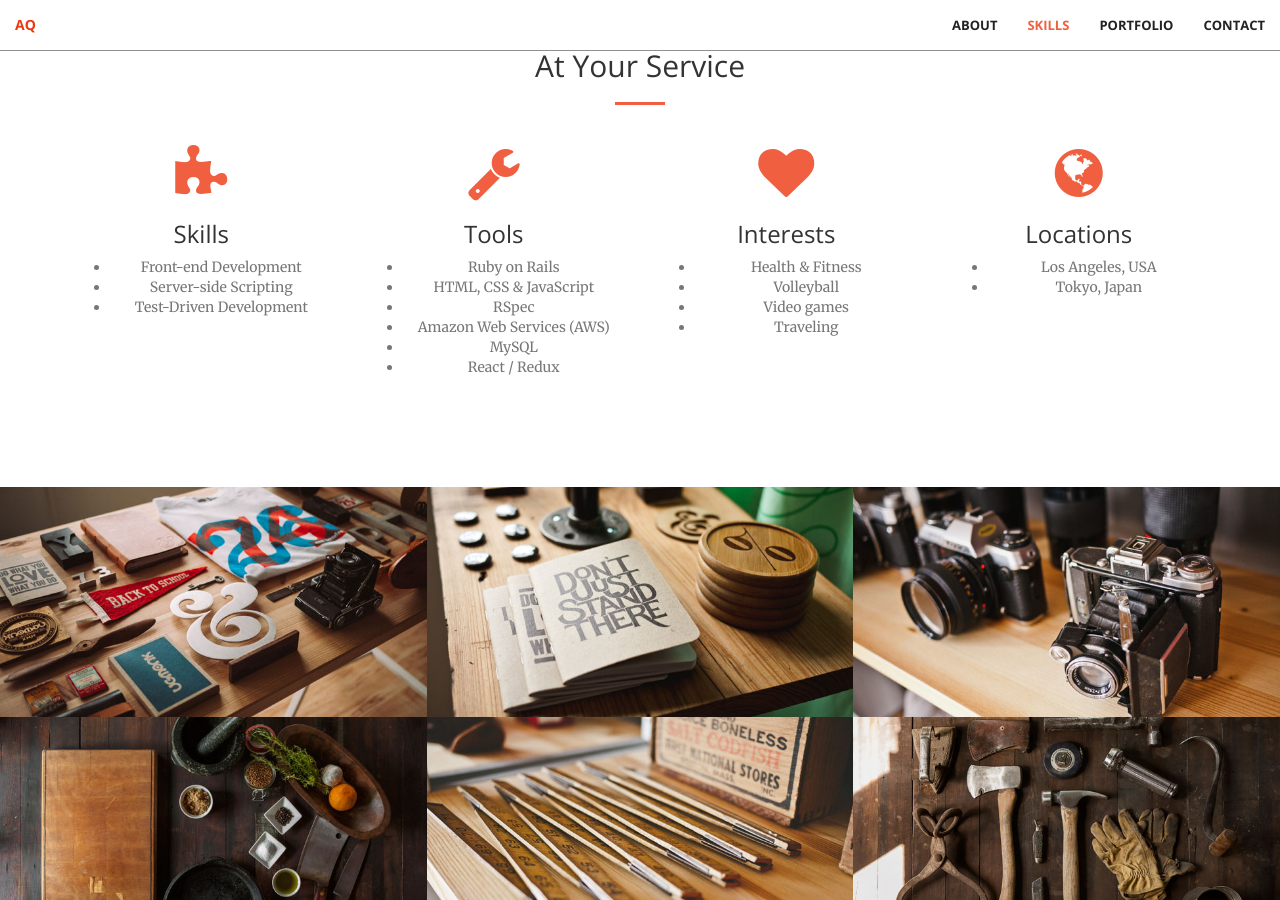
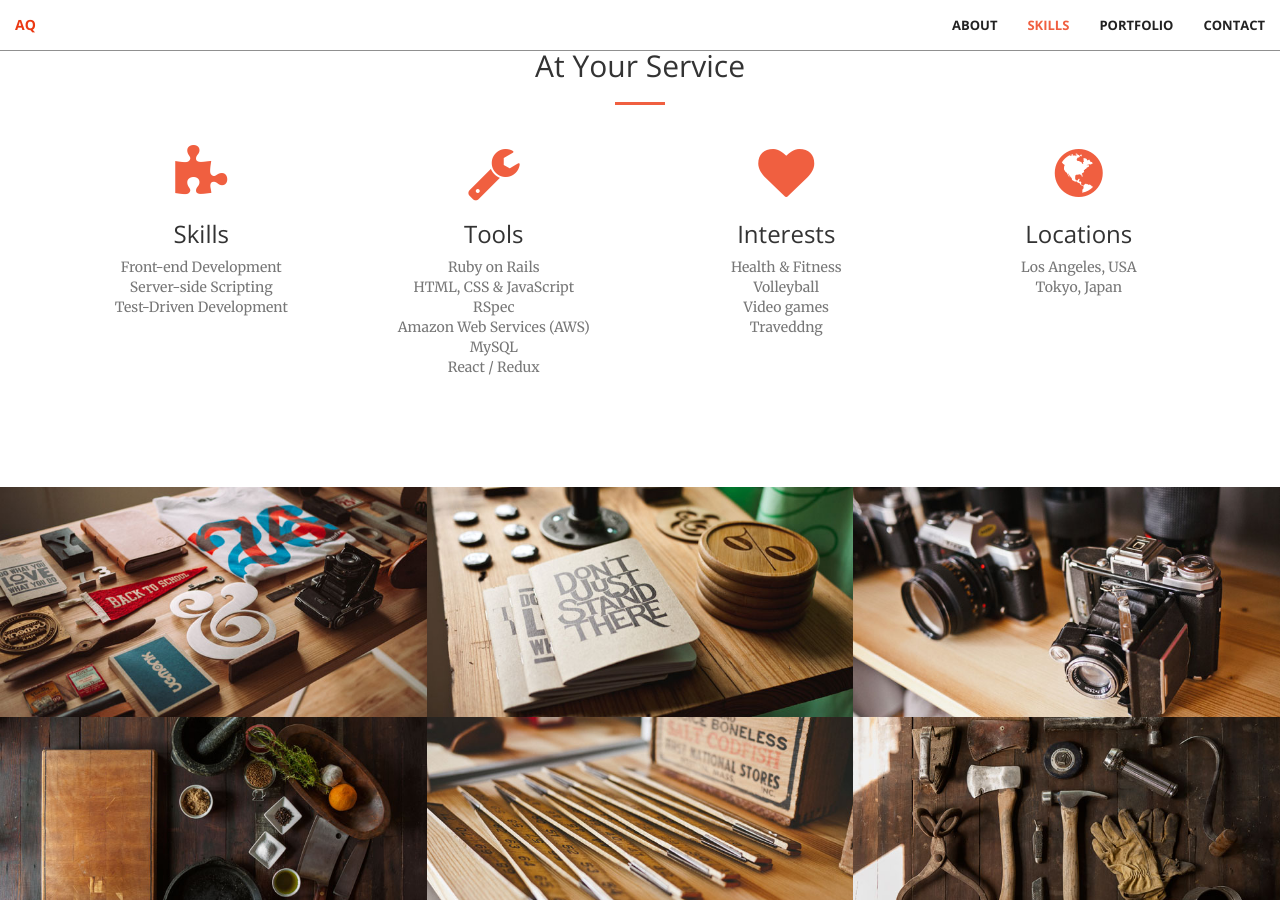
Before and after one commit to andrewquan/andrewquan.github.io, a Jekyll site: the page built from index.html, in a window 1280 px wide and 900 px high, scrolled down 1601 px. Built offline with Jekyll 4.4.1, drawn with Linux system fonts in a browser that asks for light colours.

Commit message:
fix padding for lists

```diff
--- a/_includes/skills.html
+++ b/_includes/skills.html
@@ -14,9 +14,9 @@
           <i class="fa fa-4x fa-puzzle-piece wow bounceIn text-primary"></i>
           <h3 class="wow bounceIn">Skills</h3>
           <ul class="text-muted wow bounceIn" data-wow-delay=".1s">
-                    	<li>Front-end Development</li>
-                    	<li>Server-side Scripting</li>
-                    	<li>Test-Driven Development</li>
+            <dd>Front-end Development</dd>
+            <dd>Server-side Scripting</dd>
+            <dd>Test-Driven Development</dd>
           </ul>
         </div>
       </div>
@@ -25,12 +25,12 @@
           <i class="fa fa-4x fa-wrench wow bounceIn text-primary" data-wow-delay=".1s"></i>
           <h3 class="wow bounceIn" data-wow-delay=".1s">Tools</h3>
           <ul class="text-muted wow bounceIn" data-wow-delay=".1s">
-                    	<li>Ruby on Rails</li>
-                    	<li>HTML, CSS & JavaScript</li>
-                    	<li>RSpec</li>
-                    	<li>Amazon Web Services (AWS)</li>
-                    	<li>MySQL</li>
-                    	<li>React / Redux</li>
+            <dd>Ruby on Rails</dd>
+            <dd>HTML, CSS & JavaScript</dd>
+            <dd>RSpec</dd>
+            <dd>Amazon Web Services (AWS)</dd>
+            <dd>MySQL</dd>
+            <dd>React / Redux</dd>
           </ul>
         </div>
       </div>
@@ -39,10 +39,10 @@
           <i class="fa fa-4x fa-heart wow bounceIn text-primary" data-wow-delay=".2s"></i>
           <h3 class="wow bounceIn" data-wow-delay=".2s">Interests</h3>
           <ul class="text-muted wow bounceIn" data-wow-delay=".2s">
-                    	<li>Health & Fitness</li>
-                    	<li>Volleyball</li>
-                    	<li>Video games</li>
-                    	<li>Traveling</li>
+            <dd>Health & Fitness</dd>
+            <dd>Volleyball</dd>
+            <dd>Video games</dd>
+            <dd>Traveddng</dd>
           </ul>
         </div>
       </div>
@@ -51,8 +51,8 @@
           <i class="fa fa-4x fa-globe wow bounceIn text-primary" data-wow-delay=".3s"></i>
           <h3 class="wow bounceIn" data-wow-delay=".3s">Locations</h3>
           <ul class="text-muted wow bounceIn" data-wow-delay=".3s">
-                    	<li>Los Angeles, USA</li>
-                    	<li>Tokyo, Japan</li>
+            <dd>Los Angeles, USA</dd>
+            <dd>Tokyo, Japan</dd>
           </ul>
         </div>
       </div>
--- a/_sass/_base.scss
+++ b/_sass/_base.scss
@@ -348,3 +348,7 @@ img::-moz-selection {
 body {
     -webkit-tap-highlight-color: $theme-dark;
 }
+
+ul {
+    padding-left: 0px
+}
```
Also changed, not shown: 2 other files. Lines whose indentation alone changed are shown as unchanged.
